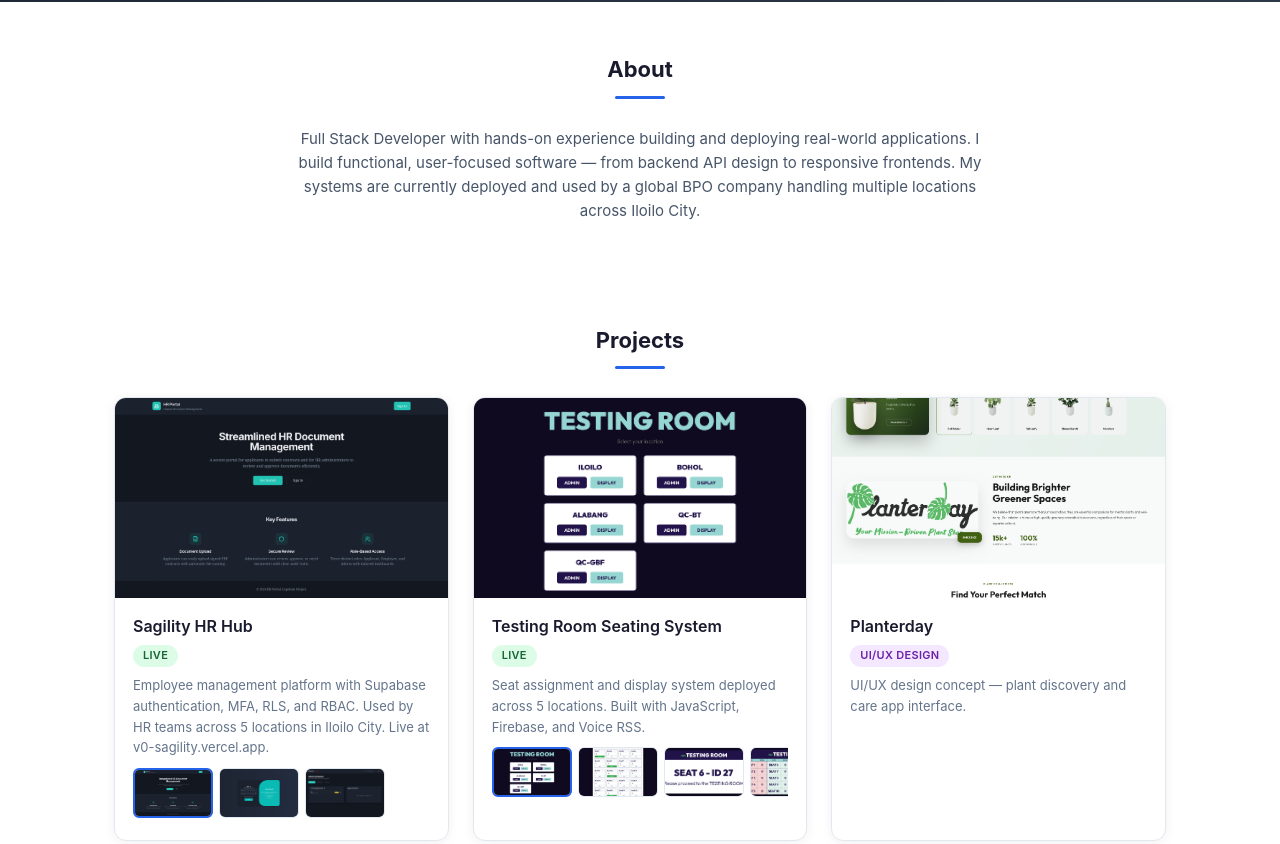
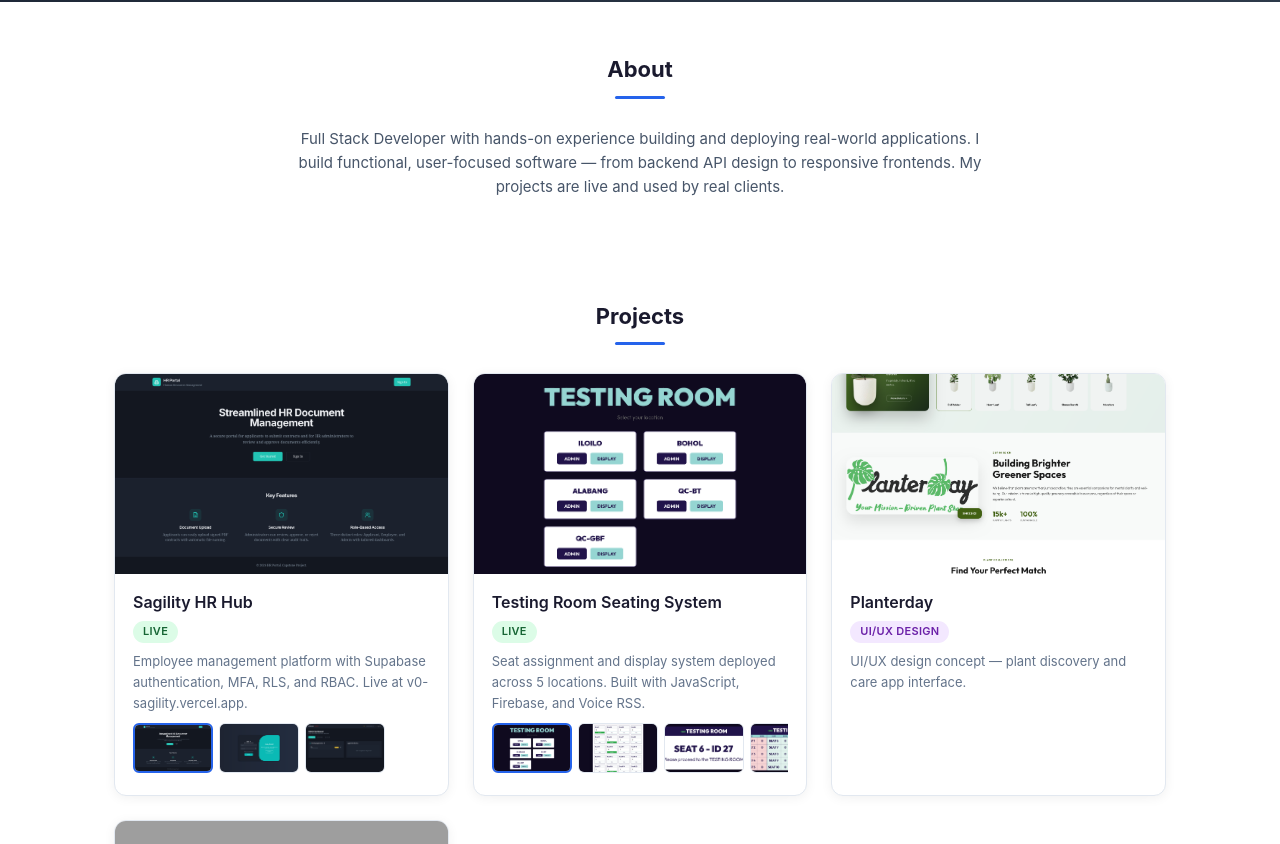
Before and after one commit to immortalperson22/portfolio, a plain HTML site: page index.html in a window 1280 px wide. Shown: the part 380-1224 px from the top of the page. Drawn offline with Linux system fonts and the light colour scheme; grey boxes are pictures that could not be loaded.

Commit message:
Revert to original

```diff
--- a/index.html
+++ b/index.html
@@ -318,7 +318,7 @@
     <div class="about-text">
       Full Stack Developer with hands-on experience building and deploying real-world applications.
       I build functional, user-focused software — from backend API design to responsive frontends.
-      My systems are currently deployed and used by a global BPO company handling multiple locations across Iloilo City.
+      My projects are live and used by real clients.
     </div>
   </div>
 </section>
@@ -337,7 +337,7 @@
           <div class="project-tags">
             <span class="tag tag-live">LIVE</span>
           </div>
-          <p>Employee management platform with Supabase authentication, MFA, RLS, and RBAC. Used by HR teams across 5 locations in Iloilo City. Live at v0-sagility.vercel.app.</p>
+          <p>Employee management platform with Supabase authentication, MFA, RLS, and RBAC. Live at v0-sagility.vercel.app.</p>
           <div class="project-gallery">
             <img src="Screenshot 2026-06-06 at 21-31-18 Sagility.png" class="active" onclick="showLightbox(this)">
             <img src="Screenshot 2026-06-06 at 21-33-40 Sagility.png" onclick="showLightbox(this)">
@@ -421,7 +421,6 @@
     <div class="contact-links-list">
       <a href="mailto:jerutajp28@gmail.com">&#9993; jerutajp28@gmail.com</a>
       <span>&#9742; 0963 765 9972</span>
-      <a href="https://www.facebook.com/HireFlowSolutions" target="_blank">Facebook: HireFlow Solutions</a>
       <a href="https://github.com/immortalperson22" target="_blank">GitHub</a>
       <a href="https://v0-sagility.vercel.app" target="_blank">v0-sagility.vercel.app</a>
     </div>
```
